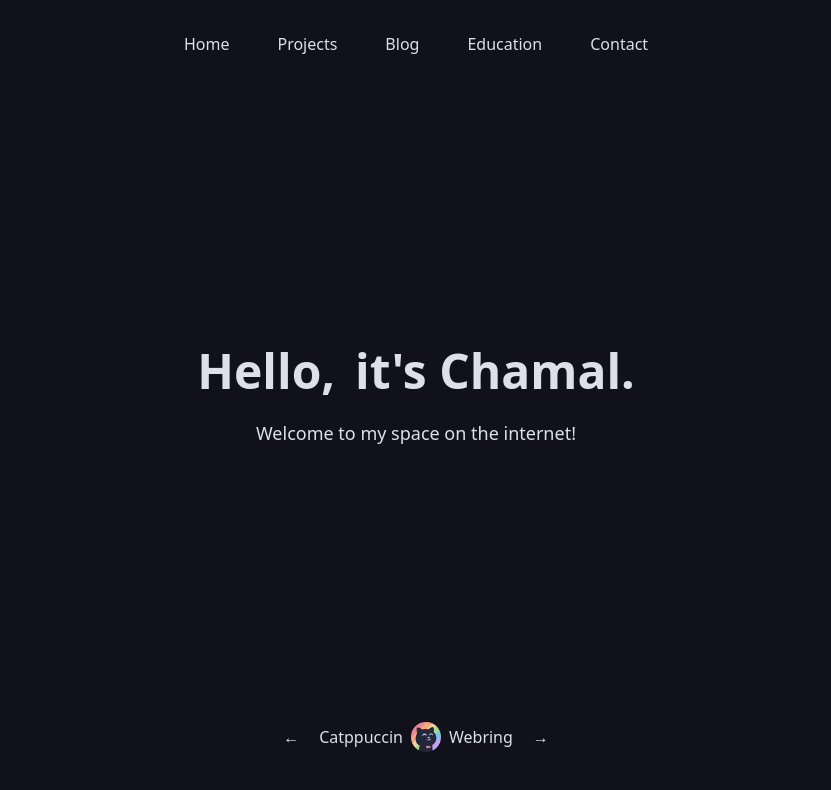
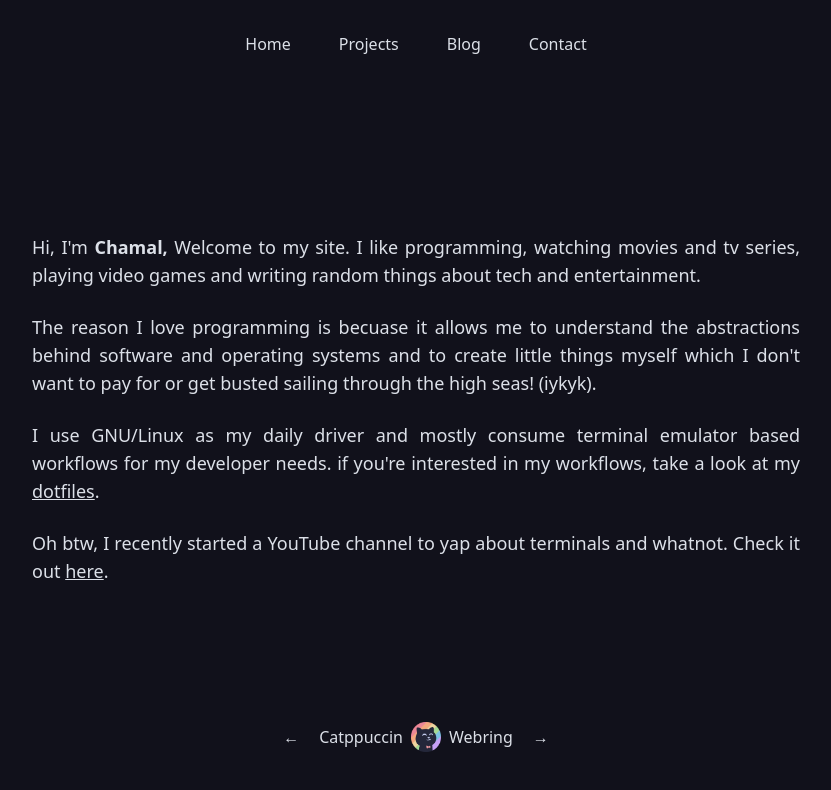
Before and after one commit to Chamal1120/my-personal-site, a Next.js app: page / in a window 1280 px wide. Shown: the top 790 px of the page, without its empty margins (224-1055 px from the left). Built offline with nearby package versions, Linux system fonts and the light colour scheme; a web font is replaced by a local one.

Commit message:
feat: make landing looks a bit informative

```diff
--- a/src/app/blog/page.tsx
+++ b/src/app/blog/page.tsx
@@ -2,6 +2,8 @@
 
 import { useState, useEffect } from "react";
 import BlogPostCard from "~/components/BlogPostCard";
+
+let blogOwner: string = "chamal1120";
 
 // Shape of the BlogPost
 interface BlogPost {
@@ -23,7 +25,7 @@ const BlogPage = () => {
     const fetchBlogs = async () => {
       try {
         const response = await fetch(
-          "https://dev.to/api/articles?username=chamal1120",
+          `https://dev.to/api/articles?username=${blogOwner}`,
         );
 
         if (!response.ok) {
@@ -37,7 +39,7 @@ const BlogPage = () => {
         }
         setPosts(data); // Update BlogPosts variable
       } catch (error) {
-        setError(`Error fetching blogs: ${(error as Error).message}`); // Update Error if there is
+        setError(`Error fetching blogs: ${(error as Error).message}`);
         console.error("Error fetching blogs:", error);
       }
     };
--- a/src/app/page.tsx
+++ b/src/app/page.tsx
@@ -1,62 +1,68 @@
 "use client";
-// import Link from "next/link";
 import Image from "next/image";
 import { motion } from "motion/react";
 
+let introp1: string =
+  "Welcome to my site. I like programming, watching movies and tv series, playing video games and writing random things about tech and entertainment.";
+let introp2: string =
+  "The reason I love programming is becuase it allows me to  understand the abstractions behind software and operating systems and to create little things myself which I don't want to pay for or get busted sailing through the high seas! (iykyk).";
+let introp3: string =
+  "I use GNU/Linux as my daily driver and mostly consume terminal emulator based workflows for my developer needs. if you're interested in my workflows, take a look at my ";
+let introp4: string =
+  "Oh btw, I recently started a YouTube channel to yap about terminals and whatnot. Check it out ";
+
 export default function HomePage() {
   return (
-    <section className="flex flex-1 flex-col items-center justify-between">
-      <motion.div className="flex flex-1 flex-col items-center justify-center">
-        <motion.div
-          initial={{
-            opacity: 0,
-            scale: 0.95,
-            filter: "blur(5px)",
-          }}
-          animate={{
-            opacity: 1,
-            scale: 1,
-            filter: "blur(0px)",
-          }}
-          transition={{
-            duration: 0.8,
-            scale: { type: "tween", ease: "easeOut", duration: 0.3 },
-            filter: { duration: 0.3 },
-          }}
-          className="flex flex-col gap-5 md:flex-row"
-        >
-          <h3 className="text-5xl font-black"> Hello, </h3>
-          <h3 className="text-5xl font-black"> it&apos;s Chamal. </h3>
-        </motion.div>
+    <section className="flex flex-1 flex-col items-center justify-between px-10">
+      <motion.div
+        className="flex flex-1 flex-col items-center justify-center"
+        initial={{ opacity: 0 }}
+        animate={{ opacity: 1 }}
+        transition={{
+          duration: 0.5,
+          delay: 0.3,
+        }}
+      >
         <br />
-        <motion.h2
-          initial={{ opacity: 0, y: 50 }}
-          animate={{ opacity: 1, y: 0 }}
-          transition={{
-            duration: 1,
-            y: {
-              type: "spring",
-              stiffness: 100,
-              damping: 10,
-              mass: 0.8,
-              bounce: 0.3,
-              delay: 0.8,
-            },
-            delay: 0.8,
-          }}
-          className="cursor-default text-lg"
-        >
-          {" "}
-          Welcome to my space on the internet!{" "}
-        </motion.h2>
+        <motion.p className="max-w-3xl cursor-default text-justify text-lg">
+          <span>
+            Hi, I'm <span className="font-bold">Chamal, </span>
+          </span>
+          {introp1}
+        </motion.p>
+        <br />
+        <motion.p className="max-w-3xl cursor-default text-justify text-lg">
+          {introp2}
+        </motion.p>
+        <br />
+        <motion.p className="max-w-3xl cursor-default text-justify text-lg">
+          {introp3}
+          <a
+            className="underline"
+            href="https://github.com/Chamal1120/dotfiles/"
+            target="_blank"
+          >
+            dotfiles
+          </a>
+          .
+        </motion.p>
+        <br />
+        <motion.p className="max-w-3xl cursor-default text-justify text-lg">
+          {introp4}
+          <a
+            className="underline"
+            href="https://www.youtube.com/@chamalrandika_99"
+            target="_blank"
+          >here</a>
+          .
+        </motion.p>
       </motion.div>
       <motion.div
-        initial={{ opacity: 0, scale: 0.9 }}
+        initial={{ opacity: 0, scale: 1 }}
         animate={{ opacity: 1, scale: 1 }}
         transition={{
-          duration: 2,
-          delay: 2,
-          scale: { type: "spring", bounce: 0.4 },
+          duration: 1,
+          delay: 1.5,
         }}
         className="flex flex-col py-12"
       >
@@ -69,7 +75,7 @@ export default function HomePage() {
           </a>
           <p>Catppuccin</p>
           <a href="https://ctp-webr.ing/">
-            <div className="flex px-2 flex-col items-center justify-center">
+            <div className="flex flex-col items-center justify-center px-2">
               <Image
                 src="/catppuccin_icon.png"
                 width="30"
--- a/src/app/projects/page.tsx
+++ b/src/app/projects/page.tsx
@@ -11,7 +11,7 @@ export default function ProjectsPage() {
       image:
         "https://raw.githubusercontent.com/Chamal1120/cv-submission-automator/refs/heads/main/previews/preview_01.webp",
       sourceCodeLink: "https://github.com/Chamal1120/cv-submission-automator",
-      previewLink: "N/A",
+      previewLink: null,
     },
     {
       title: "SLNIC Decoder",
@@ -21,7 +21,7 @@ export default function ProjectsPage() {
       image:
         "https://raw.githubusercontent.com/Chamal1120/slnic-decoder/refs/heads/main/repo-assets/cover.webp",
       sourceCodeLink: "https://github.com/chamal1120/slnic-decoder",
-      previewLink: "N/A",
+      previewLink: null,
     },
     {
       title: "Fully Serverless E-commerce App",
@@ -33,7 +33,7 @@ export default function ProjectsPage() {
         "https://raw.githubusercontent.com/chamal1120/book-store/refs/heads/main/github-assets/preview.webp",
       sourceCodeLink: "https://github.com/Chamal1120/book-store",
       previewLink:
-        "N/A",
+        null,
     },
     {
       title: "Notes App with K8s and a Loadbalancer",
@@ -43,7 +43,7 @@ export default function ProjectsPage() {
       image:
         "https://raw.githubusercontent.com/Chamal1120/flask-notes-app/refs/heads/main/previews/preview1.webp",
       sourceCodeLink: "https://github.com/Chamal1120/flask-notes-app",
-      previewLink: "N/A",
+      previewLink: null,
     },
     {
       title: "Personal Web",
@@ -52,16 +52,16 @@ export default function ProjectsPage() {
       image:
         "https://raw.githubusercontent.com/Chamal1120/my-personal-site/refs/heads/main/repo-assets/preview.webp",
       sourceCodeLink: "https://github.com/Chamal1120/my-personal-site",
-      previewLink: "https://chamal1120.vercel.app",
+      previewLink: null,
     },
     {
       title: "My Linux Dots",
       description: "Dotfiles in my current linux installations.",
       technologies: "Git, Bash, Grep, Catppuccin",
       image:
-        "https://raw.githubusercontent.com/Chamal1120/dotfiles/refs/heads/main/previews/2025-07-31-180431_hyprshot.webp",
+        "https://raw.githubusercontent.com/Chamal1120/dotfiles/refs/heads/main/.github/previews/2025-07-31-180431_hyprshot.webp",
       sourceCodeLink: "https://github.com/Chamal1120/dotfies",
-      previewLink: "N/A",
+      previewLink: null,
     },
   ];
 
--- a/src/components/Navbar.tsx
+++ b/src/components/Navbar.tsx
@@ -8,7 +8,7 @@ const navItems = [
   { name: "Home", path: "/" },
   { name: "Projects", path: "/projects" },
   { name: "Blog", path: "/blog" },
-  { name: "Education", path: "/education" },
+  //{ name: "Education", path: "/education" },
   { name: "Contact", path: "/contact" },
 ];
 
--- a/src/components/ProjectCard.tsx
+++ b/src/components/ProjectCard.tsx
@@ -6,7 +6,7 @@ interface ProjectCardProps {
   technologies: string;
   image: string;
   sourceCodeLink: string;
-  previewLink: string;
+  previewLink: string | null | undefined;
 }
 
 const ProjectCard: React.FC<ProjectCardProps> = ({
@@ -50,14 +50,16 @@ const ProjectCard: React.FC<ProjectCardProps> = ({
             >
               Source Code
             </a>
+            {previewLink !== null ?
               <a
                 href={previewLink}
                 className="mt-1 block text-left text-sm font-medium leading-tight text-ctp-crust-light hover:underline"
                 target="_blank"
                 rel="noopener noreferrer"
               >
-              Live version
-            </a>
+                Preview
+              </a> : <a> </a>
+            }
           </div>
         </div>
       </div>
```
Lines whose indentation alone changed are shown as unchanged.
